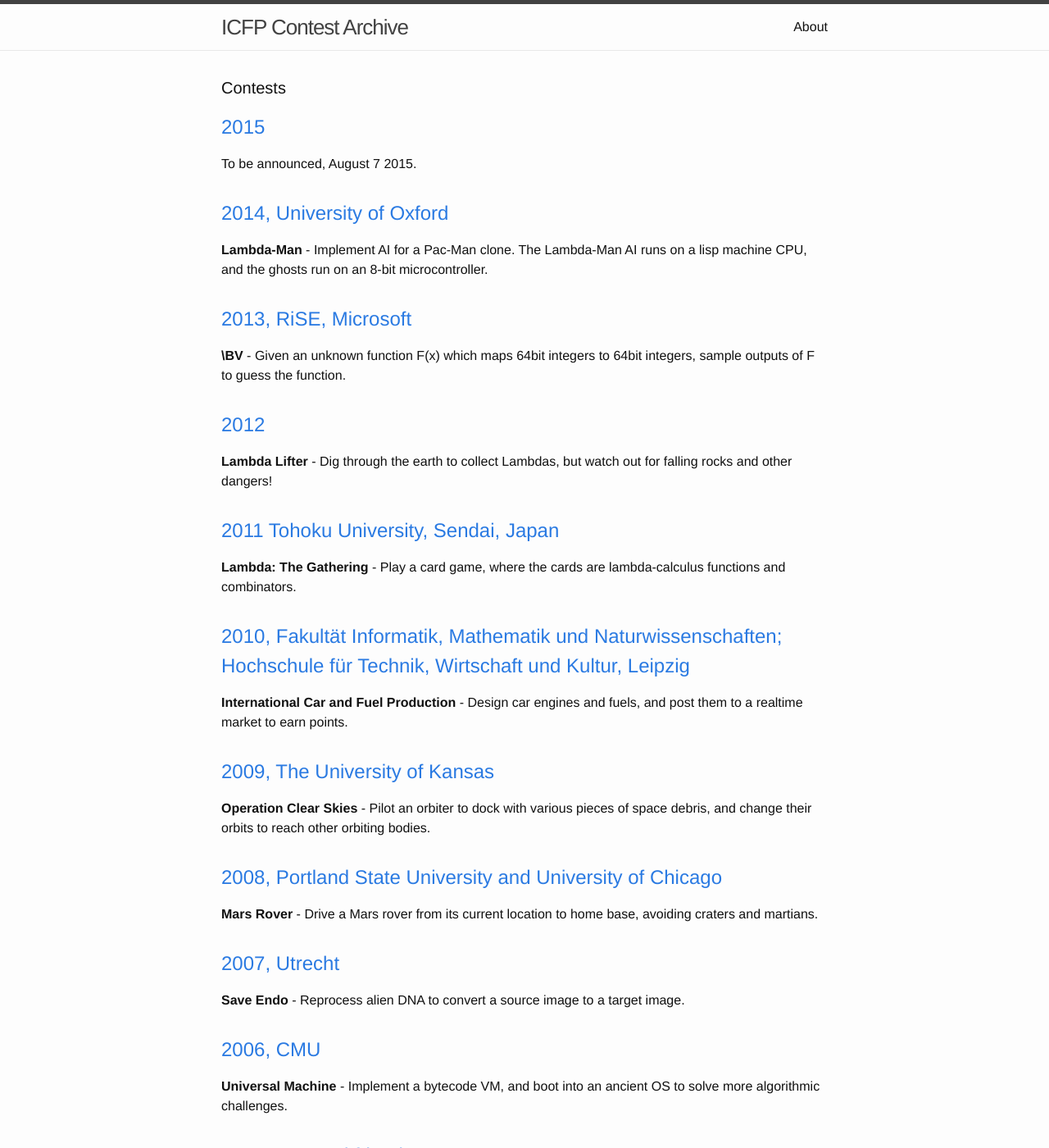
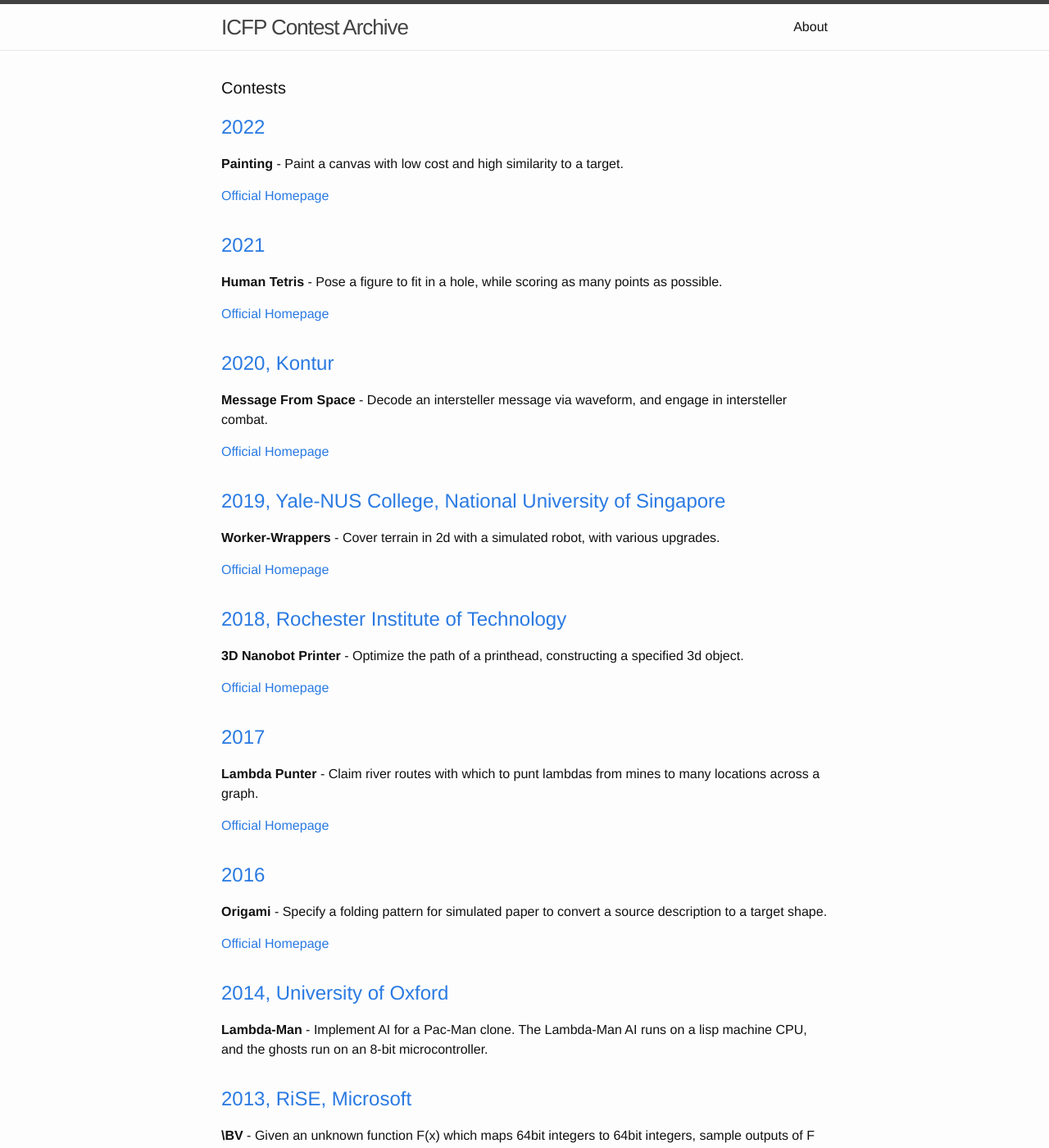
Before and after one commit to icfpcontest/icfpcontest.github.io, a Jekyll site: the page built from index.html, in a window 1280 px wide and 1400 px high. Shown: the whole window at 82% size. Built offline with Jekyll 4.4.1, drawn with Linux system fonts in a browser that asks for light colours.

```diff
--- a/_posts/2015-08-07-index.md
+++ b/_posts/2015-08-07-index.md
@@ -1,8 +1,7 @@
 ---
 layout: page
 title:  "2015"
-categories: contest
 ---
-To be announced, August 7 2015.
+**Hex Game** - The purpose of the competition is to write a program that can play a game. The objective of the game is to score the most points by locking units into place while invoking phrases of power.
 
-#### [Official Homepage](http://icfpcontest.org/)
+#### [Official Homepage](https://2015.icfpcontest.org/)
--- /dev/null
+++ b/_posts/2016-08-05-index.md
@@ -0,0 +1,8 @@
+---
+layout: page
+title:  "2016"
+categories: contest
+---
+**Origami** - Specify a folding pattern for simulated paper to convert a source description to a target shape.
+
+#### [Official Homepage](https://icfpc2016.blogspot.com/)
--- /dev/null
+++ b/_posts/2017-08-04-index.md
@@ -0,0 +1,8 @@
+---
+layout: page
+title:  "2017"
+categories: contest
+---
+**Lambda Punter** - Claim river routes with which to punt lambdas from mines to many locations across a graph.
+
+#### [Official Homepage](https://icfpcontest2017.github.io/)
--- /dev/null
+++ b/_posts/2018-07-20-index.md
@@ -0,0 +1,8 @@
+---
+layout: page
+title:  "2018, Rochester Institute of Technology"
+categories: contest
+---
+**3D Nanobot Printer** - Optimize the path of a printhead, constructing a specified 3d object.
+
+#### [Official Homepage](https://icfpcontest2018.github.io/)
--- /dev/null
+++ b/_posts/2019-06-21-index.md
@@ -0,0 +1,8 @@
+---
+layout: page
+title:  "2019, Yale-NUS College, National University of Singapore"
+categories: contest
+---
+**Worker-Wrappers** - Cover terrain in 2d with a simulated robot, with various upgrades.
+
+#### [Official Homepage](https://icfpcontest2019.github.io/)
--- /dev/null
+++ b/_posts/2020-07-17-index.md
@@ -0,0 +1,8 @@
+---
+layout: page
+title:  "2020, Kontur"
+categories: contest
+---
+**Message From Space** - Decode an intersteller message via waveform, and engage in intersteller combat.
+
+#### [Official Homepage](https://icfpcontest2020.github.io/)
--- /dev/null
+++ b/_posts/2021-07-09-index.md
@@ -0,0 +1,8 @@
+---
+layout: page
+title:  "2021"
+categories: contest
+---
+**Human Tetris** - Pose a figure to fit in a hole, while scoring as many points as possible.
+
+#### [Official Homepage](https://icfpcontest2021.github.io/)
--- /dev/null
+++ b/_posts/2022-09-02-index.md
@@ -0,0 +1,8 @@
+---
+layout: page
+title:  "2022"
+categories: contest
+---
+**Painting** - Paint a canvas with low cost and high similarity to a target.
+
+#### [Official Homepage](https://icfpcontest2022.github.io/)
```
